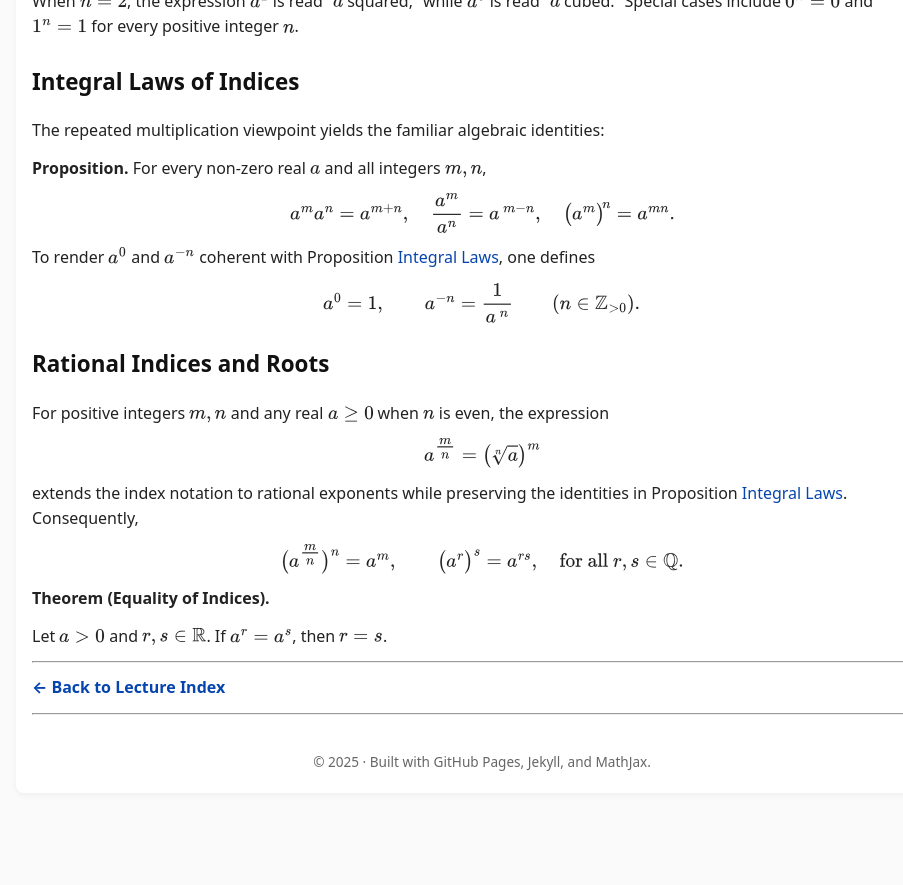
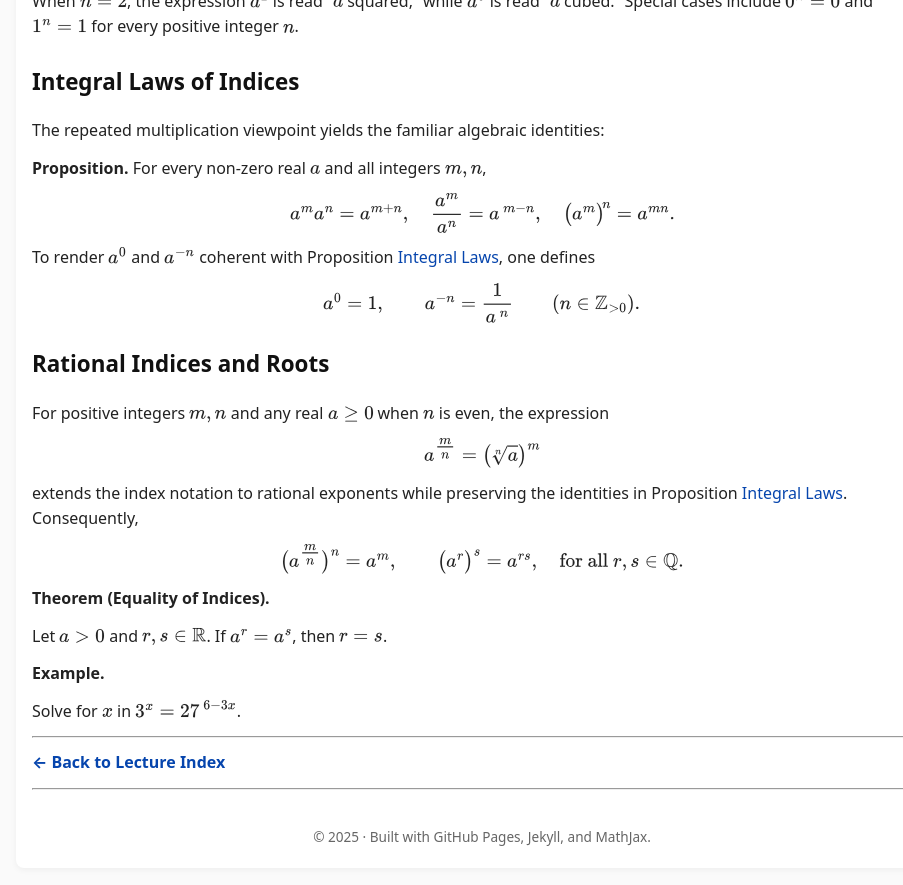
Before and after one commit to SaleemKamaludin/SaleemKamaludin.github.io, a Jekyll site: the page built from courses/math-1115/lecture-notes/lecture3.md, in a window 1280 px wide and 900 px high, scrolled down 1164 px. Shown: the top 885 px of the window, without its empty margins (158-1061 px from the left). Built offline with Jekyll 4.4.1, drawn with Linux system fonts in a browser that asks for light colours; before the commit the page ends 1989 px from its top, so only the background shows below that.

Commit message:
Update lecture3.md

```diff
--- a/courses/math-1115/lecture-notes/lecture3.md
+++ b/courses/math-1115/lecture-notes/lecture3.md
@@ -172,6 +172,15 @@ To ensure consistency, these operations must be performed in a **specific order*
   </p>
 </div>
 
+<div id="ex-index-equation">
+  <p><strong>Example.</strong></p>
+
+  <div style="margin-top:0.7rem;">
+    <p>Solve for \(x\) in \( 3^{x} = 27^{\,6 - 3x} \).</p>
+  </div>
+</div>
+
+
 ---
 
 **[← Back to Lecture Index](/courses/math-1115/lecture-notes/)**
```
